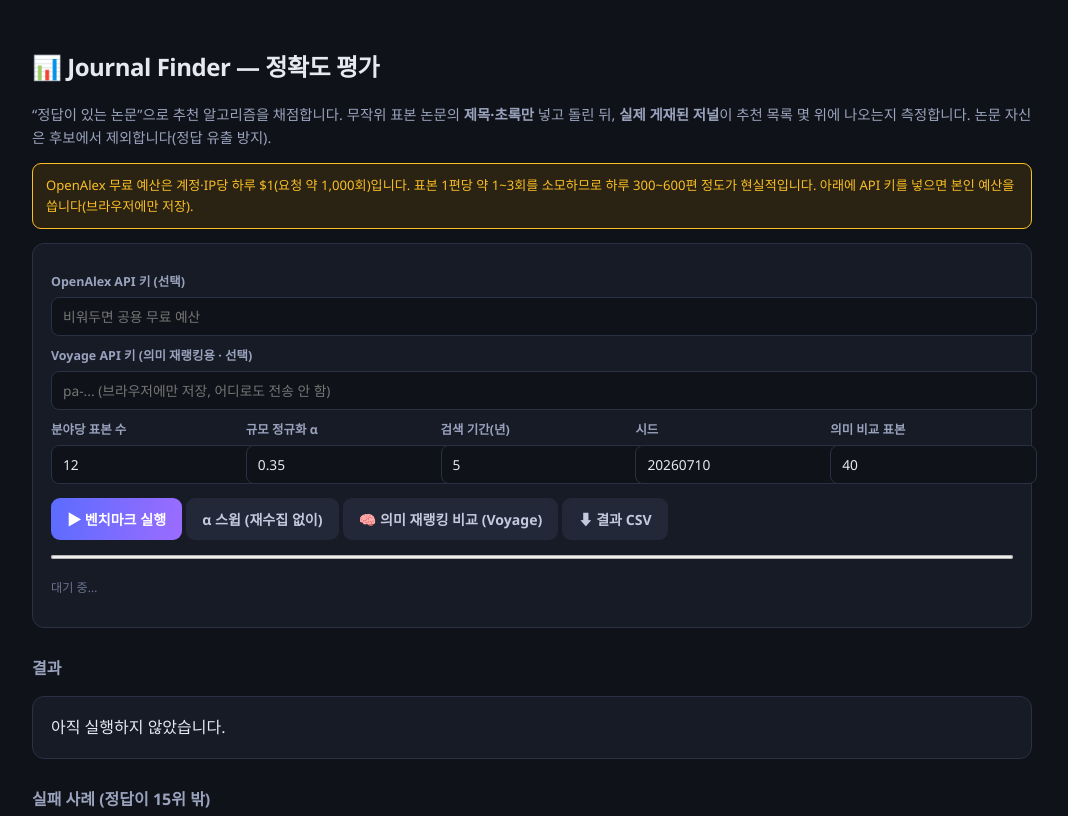
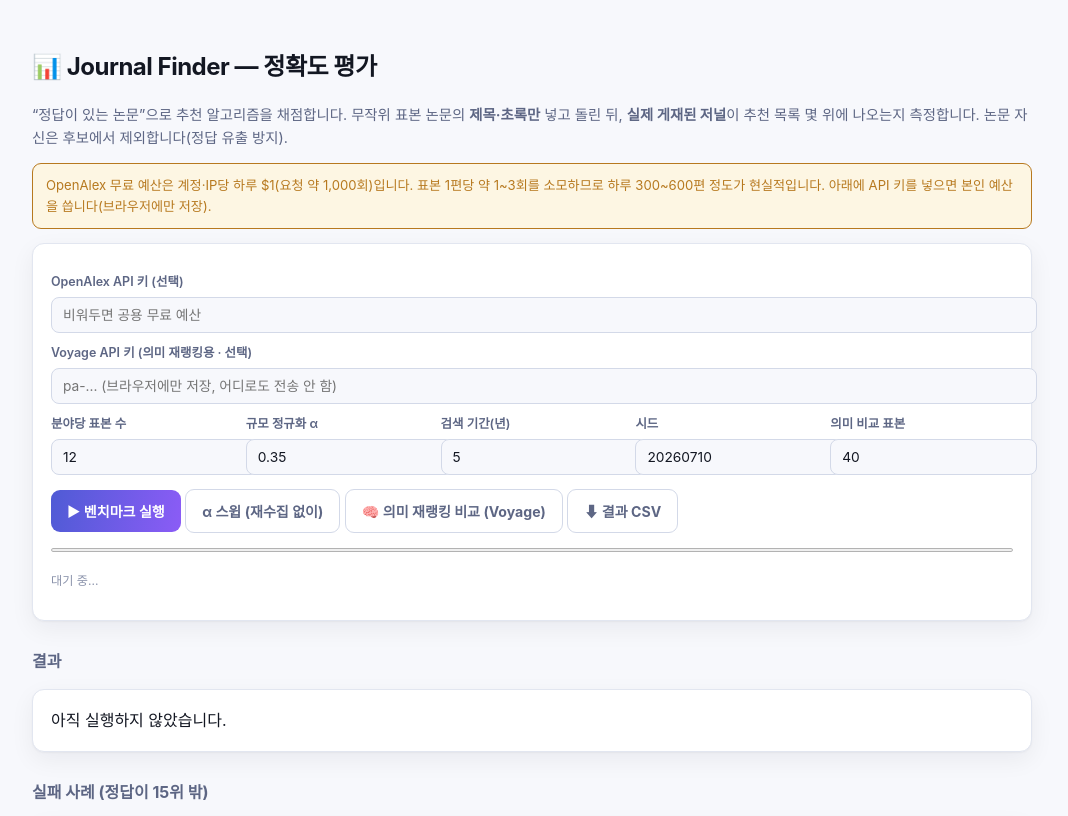
Before and after one commit to Aki-hwang/findjournal, a plain HTML site: page eval.html in a window 1280 px wide. Shown: the top 816 px of the page, without its empty margins (108-1176 px from the left). Drawn offline with Linux system fonts and the light colour scheme.

Commit message:
Add files via upload

```diff
--- a/eval.html
+++ b/eval.html
@@ -5,26 +5,34 @@
 <meta name="viewport" content="width=device-width, initial-scale=1.0">
 <title>Journal Finder — 정확도 평가 (Benchmark)</title>
 <style>
-  body{background:#0f1218;color:#e6e9f2;font-family:'Pretendard',ui-monospace,'Segoe UI',sans-serif;line-height:1.6;margin:0}
+  :root{
+    --bg:#f7f8fc; --card:#ffffff; --border:#e2e6f0; --border2:#d3d9e8;
+    --text:#131722; --sub:#5d6684; --faint:#8b93ab;
+    --accent:#4f5bd5; --accent2:#8b5cf6;
+    --good:#0f9d58; --gold:#b7791f; --gold-soft:#fdf6e3;
+    --shadow:0 1px 2px rgba(19,23,34,.04), 0 8px 24px rgba(19,23,34,.06);
+  }
+  body{background:var(--bg);color:var(--text);font-family:'Pretendard',-apple-system,'Segoe UI',sans-serif;line-height:1.6;margin:0;-webkit-font-smoothing:antialiased}
   .wrap{max-width:1000px;margin:0 auto;padding:32px 20px 80px}
   h1{font-size:1.5rem;letter-spacing:-.02em}
-  h2{font-size:1rem;margin-top:28px;color:#9aa3bd}
-  p.lead{color:#9aa3bd;font-size:.9rem}
-  .card{background:#171b26;border:1px solid #2a3145;border-radius:12px;padding:18px;margin-top:14px}
-  label{display:block;font-size:.78rem;color:#9aa3bd;margin:10px 0 5px;font-weight:600}
-  input,select{background:#0f1218;border:1px solid #2a3145;color:#e6e9f2;border-radius:8px;padding:9px 11px;font-family:inherit;font-size:.86rem;width:100%}
+  h2{font-size:1rem;margin-top:28px;color:var(--sub)}
+  p.lead{color:var(--sub);font-size:.9rem}
+  .card{background:var(--card);border:1px solid var(--border);border-radius:12px;padding:18px;margin-top:14px;box-shadow:var(--shadow)}
+  label{display:block;font-size:.78rem;color:var(--sub);margin:10px 0 5px;font-weight:600}
+  input,select{background:var(--bg);border:1px solid var(--border2);color:var(--text);border-radius:8px;padding:9px 11px;font-family:inherit;font-size:.86rem;width:100%}
+  input:focus,select:focus{outline:none;border-color:var(--accent)}
   .row{display:grid;grid-template-columns:repeat(auto-fit,minmax(140px,1fr));gap:12px}
-  button{background:linear-gradient(100deg,#5b6cff,#9b6cff);color:#fff;border:none;border-radius:9px;padding:11px 16px;font-weight:700;cursor:pointer;font-family:inherit;font-size:.88rem;margin-top:14px}
+  button{background:linear-gradient(100deg,var(--accent),var(--accent2));color:#fff;border:none;border-radius:9px;padding:11px 16px;font-weight:700;cursor:pointer;font-family:inherit;font-size:.88rem;margin-top:14px}
   button:disabled{opacity:.5;cursor:wait}
-  button.sec{background:#232838;color:#c3cade}
-  pre{background:#0b0e14;border:1px solid #222839;border-radius:9px;padding:13px;overflow:auto;font-size:.76rem;line-height:1.5;max-height:420px}
+  button.sec{background:var(--card);color:var(--sub);border:1px solid var(--border2)}
+  pre{background:#f1f3f9;border:1px solid var(--border);border-radius:9px;padding:13px;overflow:auto;font-size:.76rem;line-height:1.5;max-height:420px;color:var(--text)}
   table{width:100%;border-collapse:collapse;font-size:.8rem;margin-top:10px}
-  th,td{text-align:left;padding:7px 9px;border-bottom:1px solid #232838}
-  th{color:#9aa3bd;font-weight:700}
-  .good{color:#4ade80;font-weight:700}
-  .bad{color:#f87171}
-  .warn{background:#2a2314;border:1px solid #fbbf24;color:#fbbf24;padding:11px 13px;border-radius:9px;font-size:.82rem;margin-top:12px}
-  .muted{color:#6b7391;font-size:.76rem}
+  th,td{text-align:left;padding:7px 9px;border-bottom:1px solid var(--border)}
+  th{color:var(--sub);font-weight:700}
+  .good{color:var(--good);font-weight:700}
+  .bad{color:#d94848}
+  .warn{background:var(--gold-soft);border:1px solid var(--gold);color:var(--gold);padding:11px 13px;border-radius:9px;font-size:.82rem;margin-top:12px}
+  .muted{color:var(--faint);font-size:.76rem}
   progress{width:100%;height:8px}
 </style>
 </head>
```
